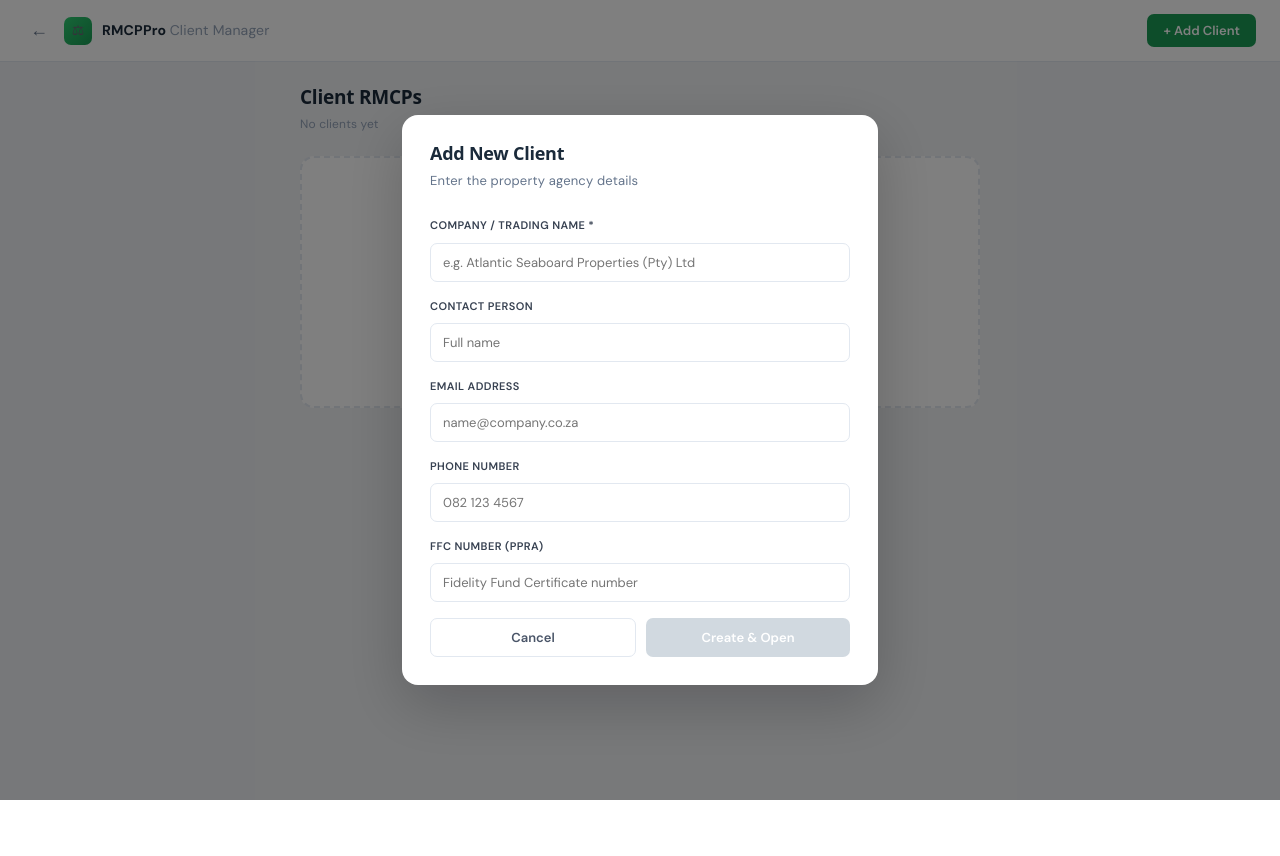
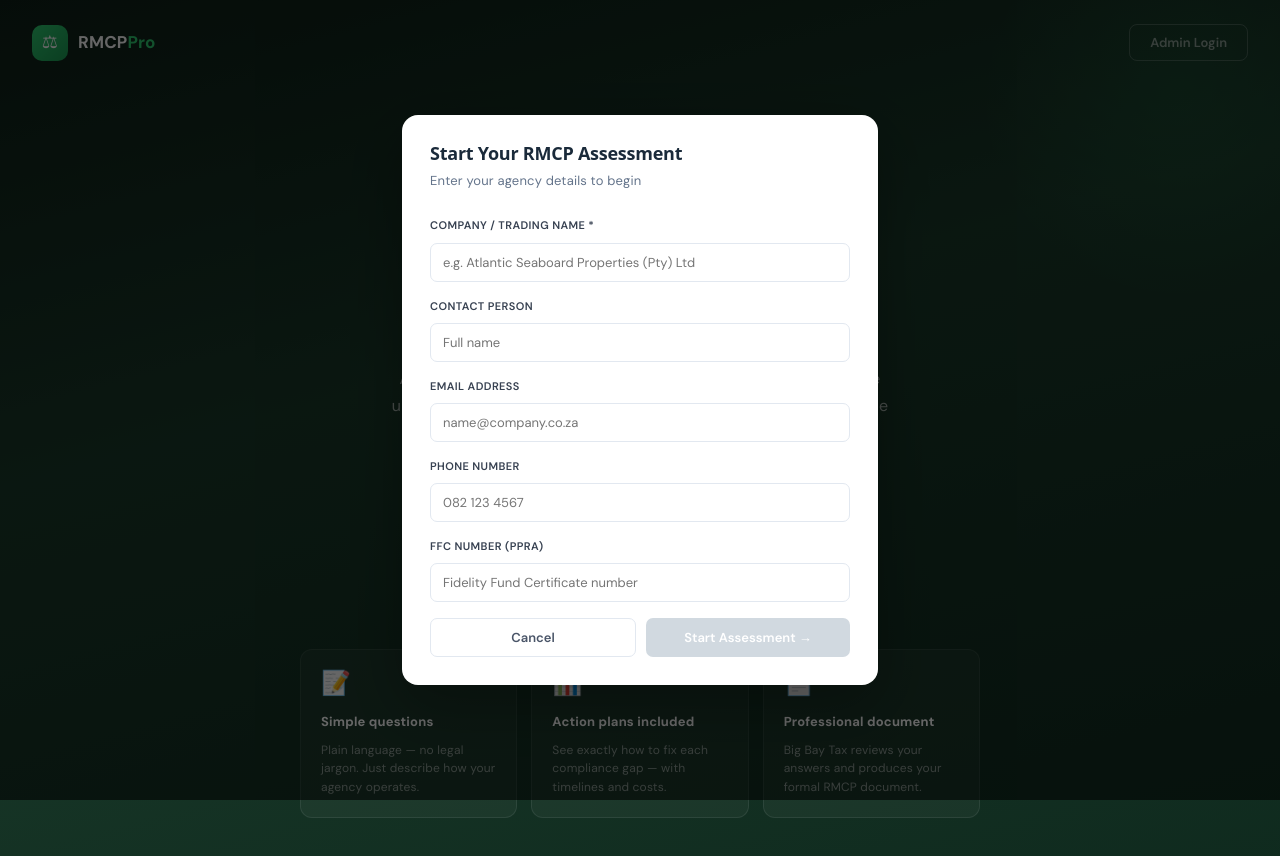
Before and after one commit to jeromevoct67/rmcp-pro, a React (Vite) app: page / in a window 1280 px wide. Both pictures are taken after a click on the button "Start My Free RMCP Assessment →". Shown: the top 856 px of the page. Before the commit the page ends 800 px from the top, so only its background shows below. Built offline with nearby package versions, Linux system fonts and the light colour scheme.

Commit message:
Fix: remove Practitioner Login, gate client manager behind admin auth, separate public assessment flow

```diff
--- a/src/RMCPManager.jsx
+++ b/src/RMCPManager.jsx
@@ -446,6 +446,7 @@ export default function RMCPManager() {
   const [saving, setSaving] = useState(false);
   const [selectedPlan, setSelectedPlan] = useState(null);
   const [helpRequests, setHelpRequests] = useState({});
+  const [isAdmin, setIsAdmin] = useState(false);
 
   useEffect(() => {
     try {
@@ -676,9 +677,6 @@ Login to the admin dashboard to review and generate their RMCP document.`;
           <div style={{ width: 36, height: 36, borderRadius: "10px", background: "linear-gradient(135deg, #2ecc71, #1a9c54)", display: "flex", alignItems: "center", justifyContent: "center", fontSize: "18px" }}>⚖</div>
           <span style={{ fontSize: "17px", fontWeight: 700 }}>RMCP<span style={{ color: "#2ecc71" }}>Pro</span></span>
         </div>
-        <button onClick={() => setView("clients")} style={{ padding: "9px 20px", borderRadius: "8px", border: "1.5px solid rgba(46,204,113,0.4)", background: "transparent", color: "#2ecc71", fontSize: "13px", fontWeight: 600, cursor: "pointer", fontFamily: "'DM Sans', sans-serif", marginRight: "8px" }}>
-          Practitioner Login →
-        </button>
         <button onClick={() => setView("adminLogin")} style={{ padding: "9px 20px", borderRadius: "8px", border: "1.5px solid rgba(255,255,255,0.2)", background: "transparent", color: "rgba(255,255,255,0.5)", fontSize: "13px", fontWeight: 600, cursor: "pointer", fontFamily: "'DM Sans', sans-serif" }}>
           Admin Login
         </button>
@@ -694,7 +692,7 @@ Login to the admin dashboard to review and generate their RMCP document.`;
           Answer a few simple questions about your property agency. We use your answers to build your Risk Management and Compliance Programme and show you action plans to close any gaps.
         </p>
         <p style={{ fontSize: "13px", color: "rgba(255,255,255,0.4)", marginBottom: "36px" }}>Takes about 10–15 minutes. No compliance knowledge needed.</p>
-        <button onClick={() => { setShowLeadForm(true); setView("clients"); }} style={{ padding: "14px 36px", borderRadius: "10px", border: "none", background: "linear-gradient(135deg, #2ecc71, #1a9c54)", color: "#fff", fontSize: "15px", fontWeight: 600, cursor: "pointer", fontFamily: "'DM Sans', sans-serif", boxShadow: "0 4px 24px rgba(46,204,113,0.3)" }}>
+        <button onClick={() => setShowLeadForm(true)} style={{ padding: "14px 36px", borderRadius: "10px", border: "none", background: "linear-gradient(135deg, #2ecc71, #1a9c54)", color: "#fff", fontSize: "15px", fontWeight: 600, cursor: "pointer", fontFamily: "'DM Sans', sans-serif", boxShadow: "0 4px 24px rgba(46,204,113,0.3)" }}>
           Start My Free RMCP Assessment →
         </button>
         <p style={{ fontSize: "11px", color: "rgba(255,255,255,0.25)", marginTop: "12px" }}>Big Bay Tax reviews and finalises your RMCP document once complete.</p>
@@ -712,10 +710,45 @@ Login to the admin dashboard to review and generate their RMCP document.`;
           </div>
         ))}
       </div>
+      {showLeadForm && (
+        <div style={{ position: "fixed", top: 0, left: 0, right: 0, bottom: 0, background: "rgba(0,0,0,0.6)", display: "flex", alignItems: "center", justifyContent: "center", zIndex: 100, padding: "20px" }}>
+          <div style={{ background: "#fff", borderRadius: "16px", padding: "28px", maxWidth: 420, width: "100%", boxShadow: "0 20px 60px rgba(0,0,0,0.3)" }}>
+            <h2 style={{ fontSize: "18px", fontWeight: 700, color: "#1a2a3a", marginBottom: "4px" }}>Start Your RMCP Assessment</h2>
+            <p style={{ fontSize: "13px", color: "#64748b", marginBottom: "18px" }}>Enter your agency details to begin</p>
+            {[
+              { key: "company", label: "Company / Trading Name *", placeholder: "e.g. Atlantic Seaboard Properties (Pty) Ltd" },
+              { key: "contact", label: "Contact Person", placeholder: "Full name" },
+              { key: "email", label: "Email Address", placeholder: "name@company.co.za" },
+              { key: "phone", label: "Phone Number", placeholder: "082 123 4567" },
+              { key: "ffc", label: "FFC Number (PPRA)", placeholder: "Fidelity Fund Certificate number" },
+            ].map(f => (
+              <div key={f.key} style={{ marginBottom: "11px" }}>
+                <label style={{ display: "block", fontSize: "11px", fontWeight: 600, color: "#374151", marginBottom: "4px", textTransform: "uppercase", letterSpacing: "0.4px" }}>{f.label}</label>
+                <input value={leadData[f.key]} onChange={e => setLeadData({ ...leadData, [f.key]: e.target.value })}
+                  placeholder={f.placeholder}
+                  style={{ width: "100%", padding: "10px 12px", borderRadius: "7px", border: "1.5px solid #e2e8f0", fontSize: "13px", fontFamily: "'DM Sans', sans-serif", boxSizing: "border-box", outline: "none", color: "#1a2a3a" }}
+                  onFocus={e => e.target.style.borderColor = "#1a9c54"}
+                  onBlur={e => e.target.style.borderColor = "#e2e8f0"} />
+              </div>
+            ))}
+            <div style={{ display: "flex", gap: "10px", marginTop: "16px" }}>
+              <button onClick={() => { setShowLeadForm(false); setLeadData({ company: "", contact: "", email: "", phone: "", ffc: "" }); }}
+                style={{ flex: 1, padding: "10px", borderRadius: "7px", border: "1.5px solid #e2e8f0", background: "#fff", color: "#4a5568", fontSize: "13px", fontWeight: 600, cursor: "pointer", fontFamily: "'DM Sans', sans-serif" }}>Cancel</button>
+              <button onClick={addClient} disabled={!leadData.company.trim()}
+                style={{ flex: 1, padding: "10px", borderRadius: "7px", border: "none", background: leadData.company.trim() ? "#1a9c54" : "#d1d9e0", color: "#fff", fontSize: "13px", fontWeight: 600, cursor: leadData.company.trim() ? "pointer" : "default", fontFamily: "'DM Sans', sans-serif" }}>
+                Start Assessment →
+              </button>
+            </div>
+          </div>
+        </div>
+      )}
     </div>
   );
 
   // ── CLIENT LIST ───────────────────────────────────────────────────────
+  if (view === "clients") {
+    if (!isAdmin) { setView("adminLogin"); return null; }
+  }
   if (view === "clients") return (
     <div style={{ minHeight: "100vh", background: "#f0f2f5", fontFamily: "'DM Sans', sans-serif" }}>
       <link href="https://fonts.googleapis.com/css2?family=DM+Sans:wght@400;500;600;700&display=swap" rel="stylesheet" />
@@ -978,9 +1011,9 @@ Login to the admin dashboard to review and generate their RMCP document.`;
         <div style={{ background: "#fff", padding: "40px", borderRadius: "12px", boxShadow: "0 4px 12px rgba(0,0,0,0.1)", maxWidth: 400, width: "100%" }}>
           <h2 style={{ fontSize: "18px", fontWeight: 700, color: "#1a2a3a", marginBottom: "24px" }}>Admin Login</h2>
           <input type="password" placeholder="Enter admin password" id="adminPwd"
-            onKeyPress={(e) => { if (e.key === "Enter" && e.target.value === "BigBay2024") { setView("admin"); } }}
+            onKeyPress={(e) => { if (e.key === "Enter" && e.target.value === "BigBay2024") { setIsAdmin(true); setView("admin"); } }}
             style={{ width: "100%", padding: "12px", marginBottom: "16px", borderRadius: "6px", border: "1px solid #ddd", fontSize: "14px", boxSizing: "border-box" }} autoFocus />
-          <button onClick={() => { const pwd = document.getElementById("adminPwd").value; if (pwd === "BigBay2024") { setView("admin"); } else { alert("Incorrect password"); } }}
+          <button onClick={() => { const pwd = document.getElementById("adminPwd").value; if (pwd === "BigBay2024") { setIsAdmin(true); setView("admin"); } else { alert("Incorrect password"); } }}
             style={{ width: "100%", padding: "12px", borderRadius: "6px", border: "none", background: "#1a9c54", color: "#fff", fontWeight: 600, cursor: "pointer", marginBottom: "12px" }}>Login</button>
           <button onClick={() => setView("landing")}
             style={{ width: "100%", padding: "12px", borderRadius: "6px", border: "1px solid #ddd", background: "#fff", color: "#666", fontWeight: 600, cursor: "pointer" }}>Cancel</button>
```
